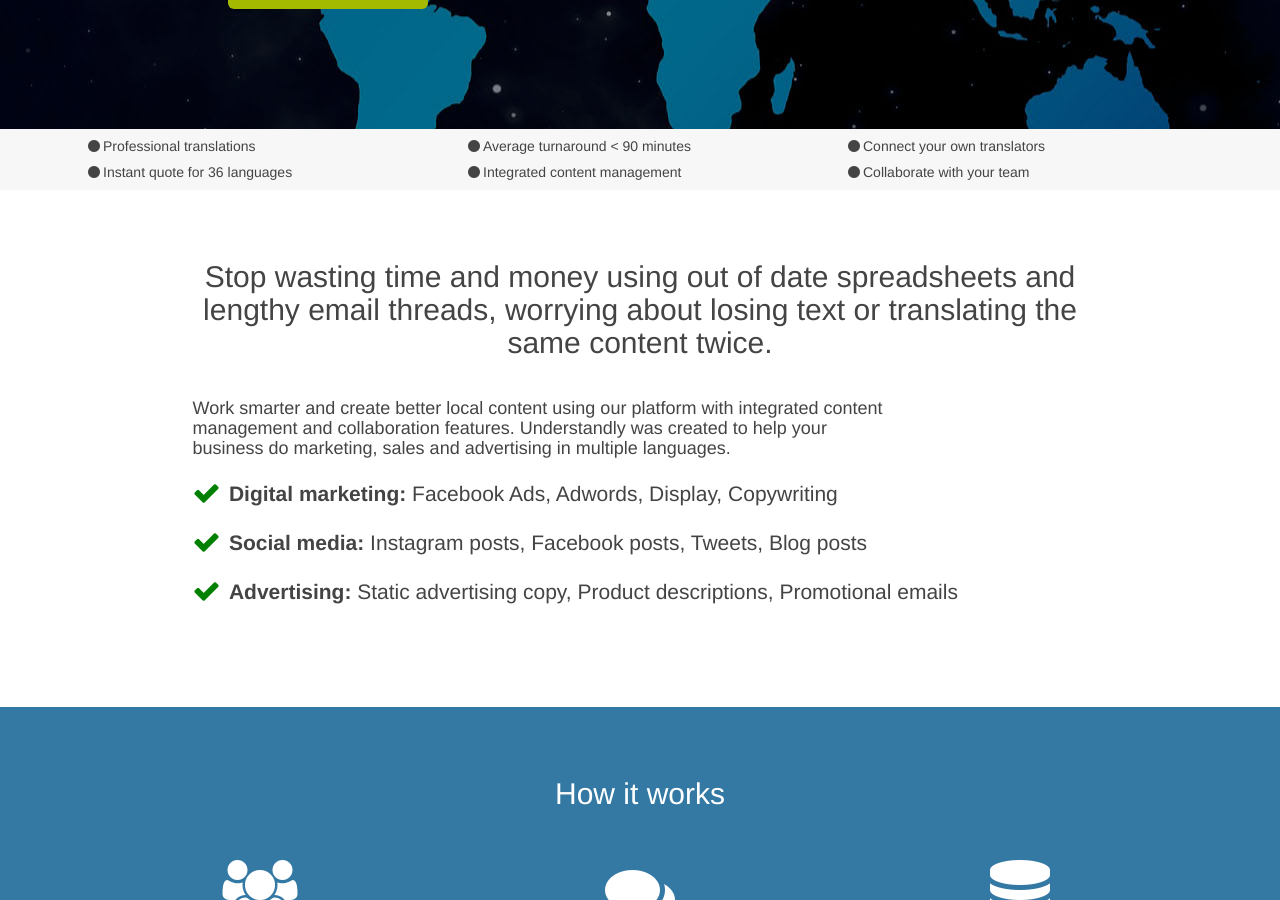
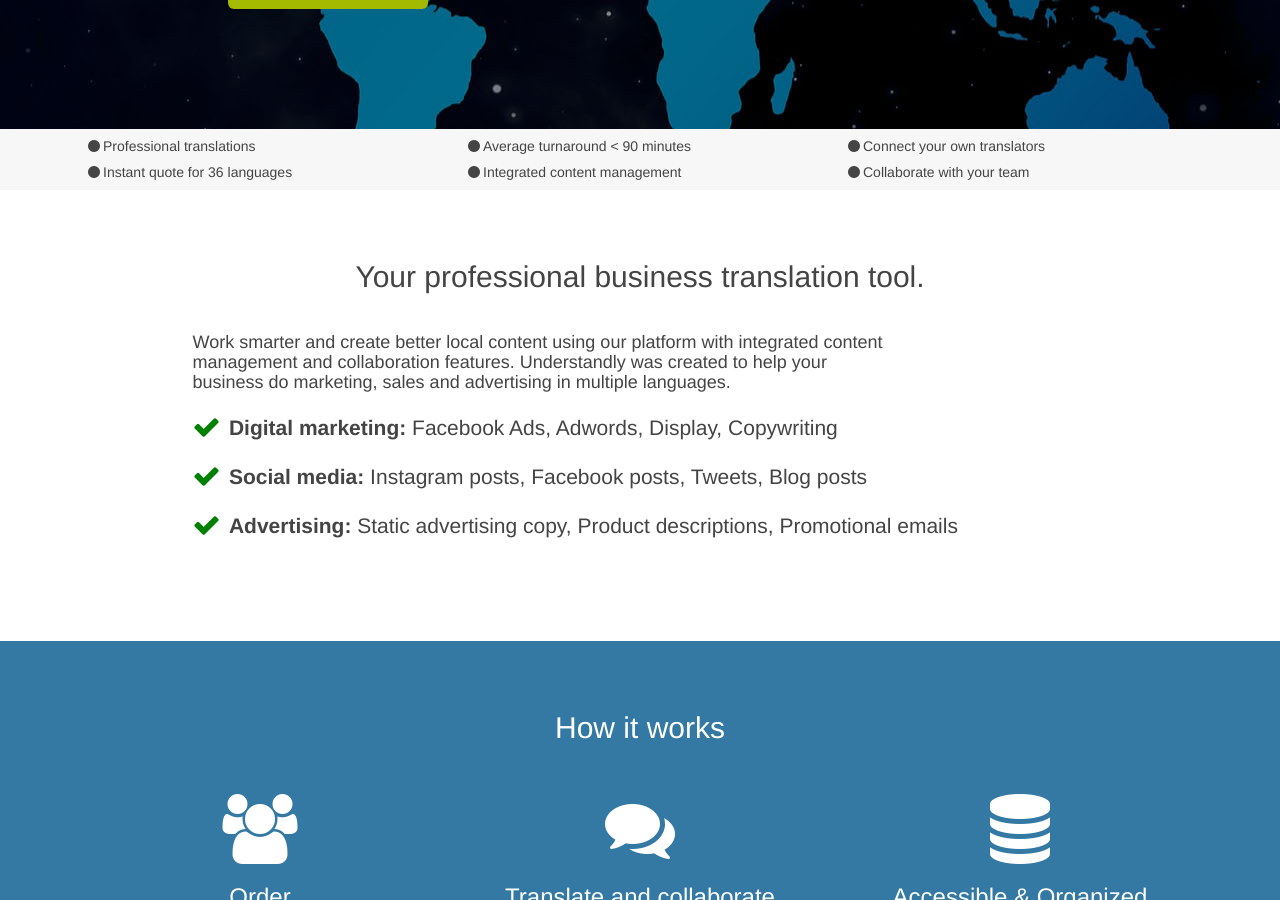
Before and after one commit to yhoiseth/www.understandly.com, a Jekyll site: the page built from index.html, in a window 1280 px wide and 900 px high, scrolled down 343 px. Built offline with Jekyll 4.4.1, drawn with Linux system fonts in a browser that asks for light colours; nearby versions of some CDN libraries.

Commit message:
changed header

```diff
--- a/index.html
+++ b/index.html
@@ -43,8 +43,7 @@ description: Create better local content using our platform with integrated cont
     <div class="container">
       <div class="col-sm-12">
         <div class="col-sm-10 col-sm-offset-1">
-          <h2 align="center">Stop wasting time and money using out of date spreadsheets and lengthy email threads,
-            worrying about losing text or translating the same content twice.</h2>
+          <h2 align="center">Your professional business translation tool.</h2>
         </div>
         <h4 class="col-sm-offset-1 col-sm-11 col-md-10 col-lg-8 padding-top-20px">
           Work smarter and create better local content using our platform with integrated content management and
```
